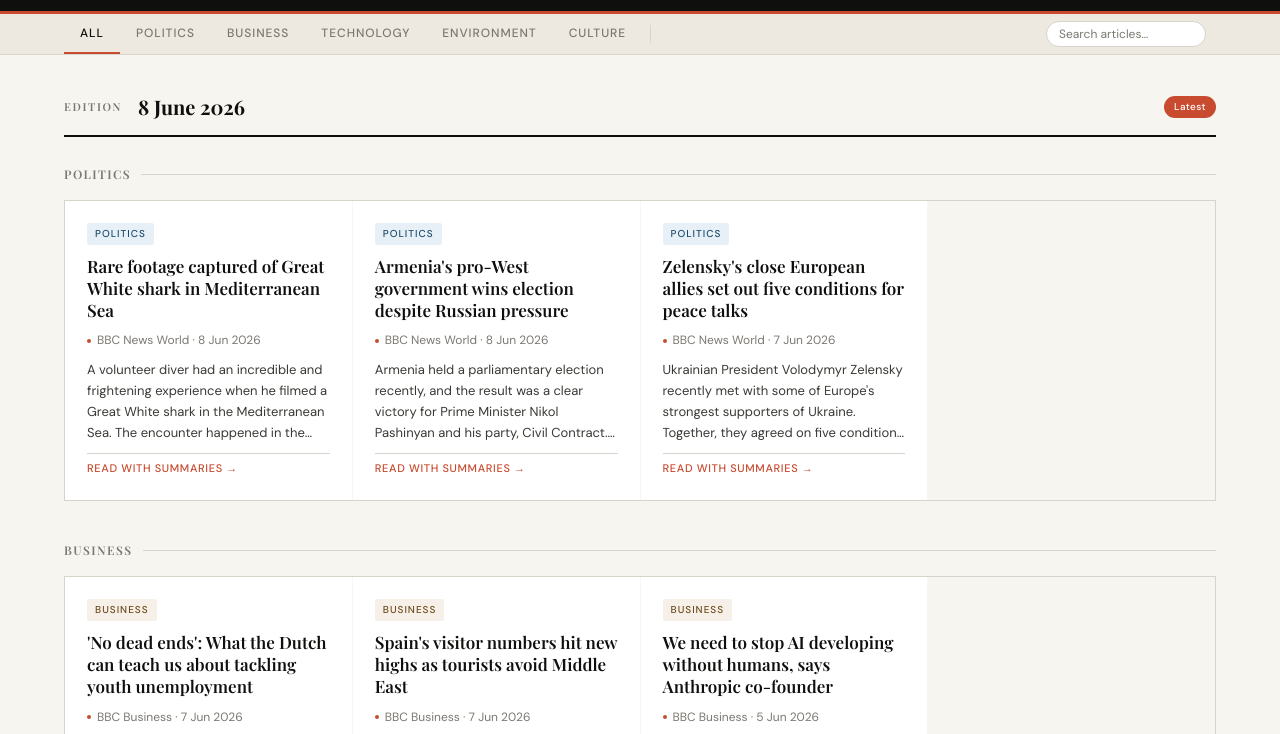
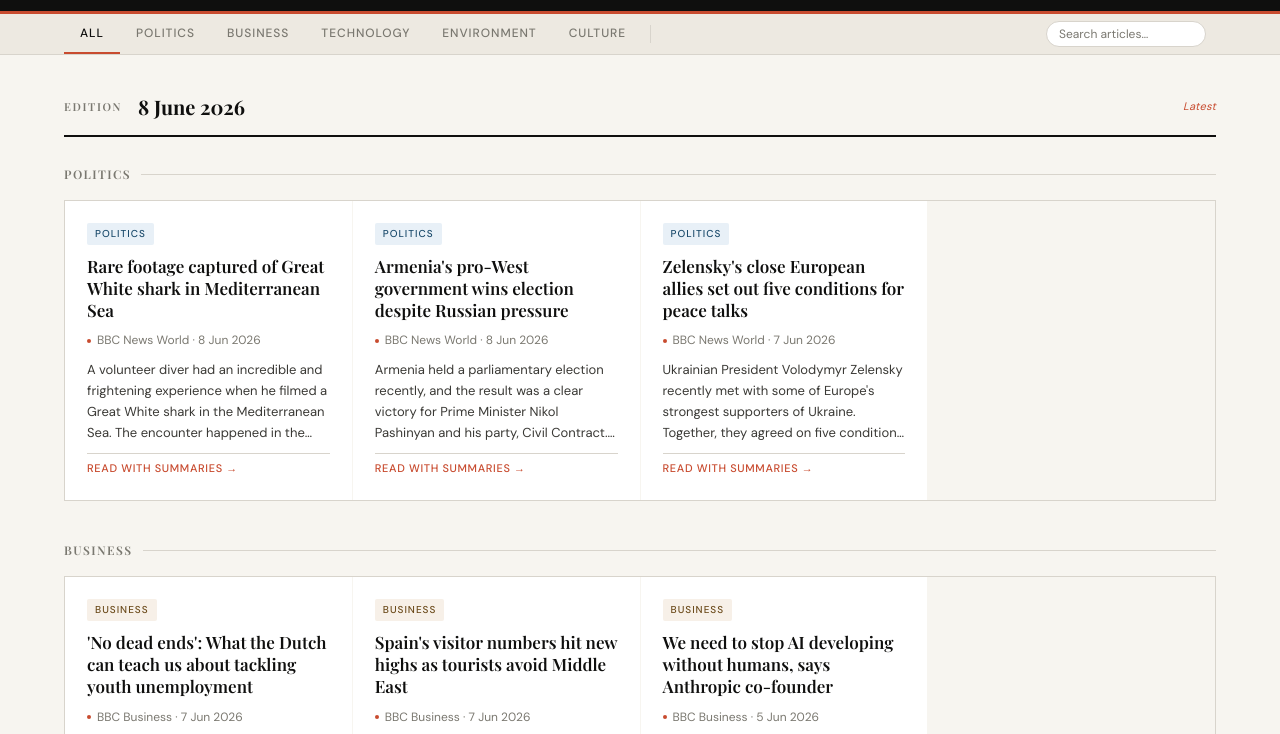
Before and after one commit to krisgalezewski/english-lens, a website: page index.html in a window 1280 px wide. Shown: the part 59-793 px from the top of the page. Drawn offline with nearby package versions, Linux system fonts and the light colour scheme.

Commit message:
button latest

```diff
--- a/index.html
+++ b/index.html
@@ -214,13 +214,11 @@
       color: var(--ink);
     }
     .edition-pill {
-      font-size: 10px;
-      font-weight: 500;
-      padding: 3px 10px;
-      border-radius: 20px;
-      background: var(--accent);
-      color: white;
-      letter-spacing: 0.04em;
+      font-size: 11px;
+      font-weight: 400;
+      font-style: italic;
+      color: var(--accent);
+      letter-spacing: 0.02em;
       margin-left: auto;
     }
 
```
